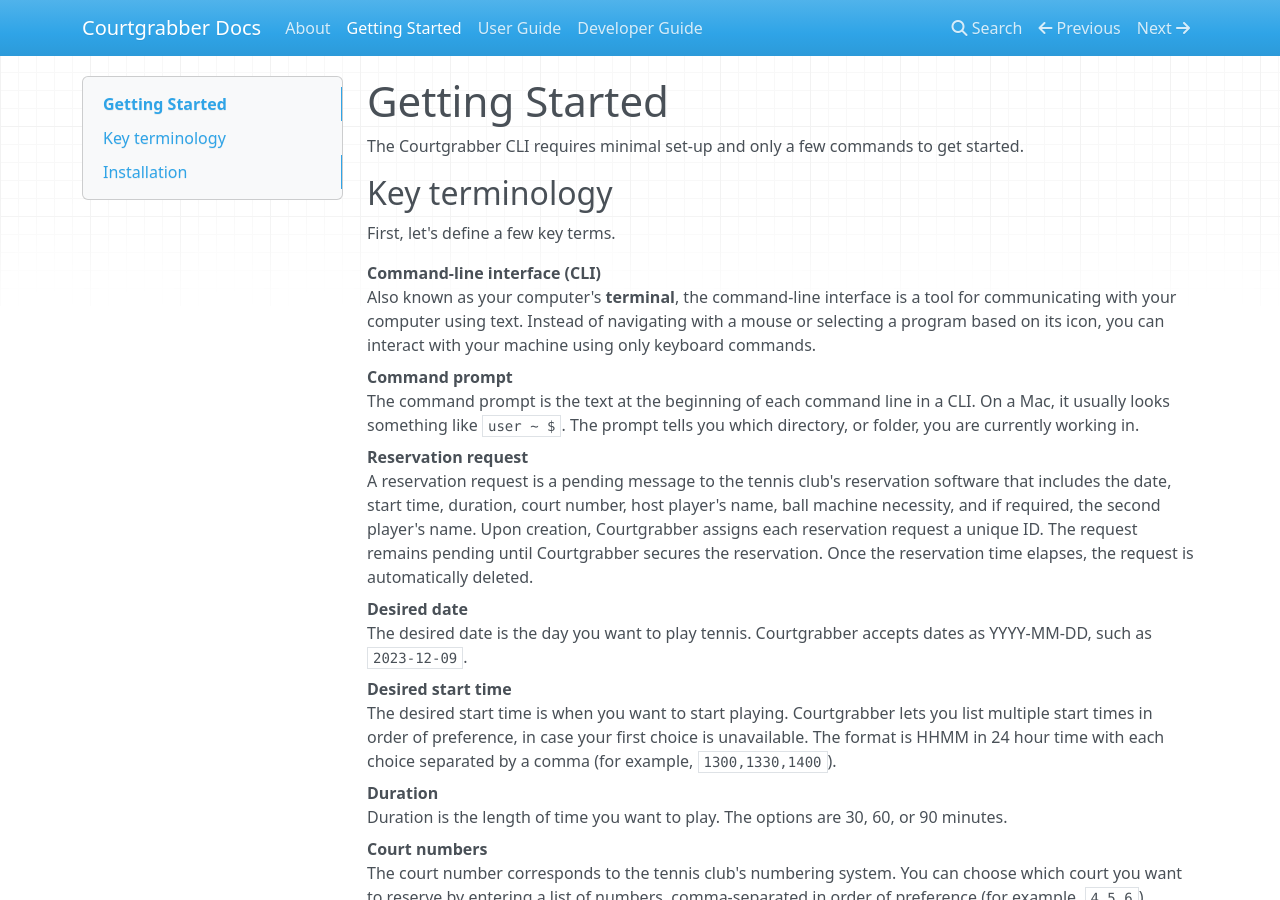
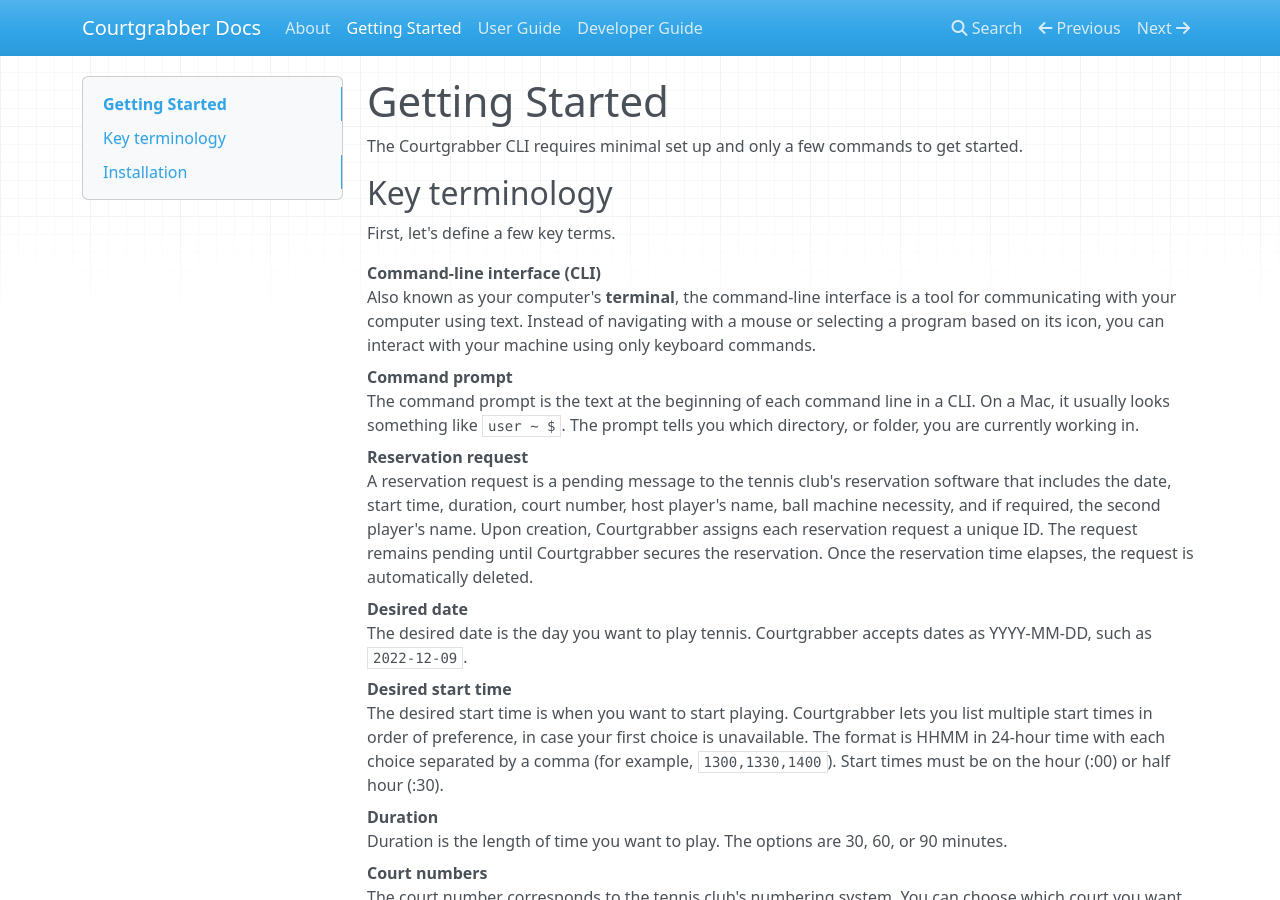
Before and after one commit to tiffany76/courtgrabber-docs, an MkDocs documentation site: the page built from docs/getting_started.md, in a window 1280 px wide and 900 px high. Built offline with MkDocs 1.6.1, drawn with Linux system fonts in a browser that asks for light colours; nearby versions of some CDN libraries.

```diff
--- a/docs/getting_started.md
+++ b/docs/getting_started.md
@@ -1,6 +1,6 @@
 # Getting Started
 
-The Courtgrabber CLI requires minimal set-up and only a few commands to get started.
+The Courtgrabber CLI requires minimal set up and only a few commands to get started.
 
 ## Key terminology
 
@@ -17,10 +17,10 @@ First, let's define a few key terms.
   <dd>A reservation request is a pending message to the tennis club's reservation software that includes the date, start time, duration, court number, host player's name, ball machine necessity, and if required, the second player's name. Upon creation, Courtgrabber assigns each reservation request a unique ID. The request remains pending until Courtgrabber secures the reservation. Once the reservation time elapses, the request is automatically deleted.</dd>
 
   <dt>Desired date</dt>
-  <dd>The desired date is the day you want to play tennis. Courtgrabber accepts dates as YYYY-MM-DD, such as <code>2023-12-09</code>.</dd>
+  <dd>The desired date is the day you want to play tennis. Courtgrabber accepts dates as YYYY-MM-DD, such as <code>2022-12-09</code>.</dd>
 
   <dt>Desired start time</dt>
-  <dd>The desired start time is when you want to start playing. Courtgrabber lets you list multiple start times in order of preference, in case your first choice is unavailable. The format is HHMM in 24 hour time with each choice separated by a comma (for example, <code>1300,1330,1400</code>).</dd>
+  <dd>The desired start time is when you want to start playing. Courtgrabber lets you list multiple start times in order of preference, in case your first choice is unavailable. The format is HHMM in 24-hour time with each choice separated by a comma (for example, <code>1300,1330,1400</code>). Start times must be on the hour (:00) or half hour (:30).</dd>
 
   <dt>Duration</dt>
   <dd>Duration is the length of time you want to play. The options are 30, 60, or 90 minutes.</dd>
```
Also changed, not shown: docs/api_reference.md (+6 -6 lines), docs/user_guide.md (+6 -6 lines), readme.md (+8 -24 lines), docs/images/courtgrabber_logo.png (added).
